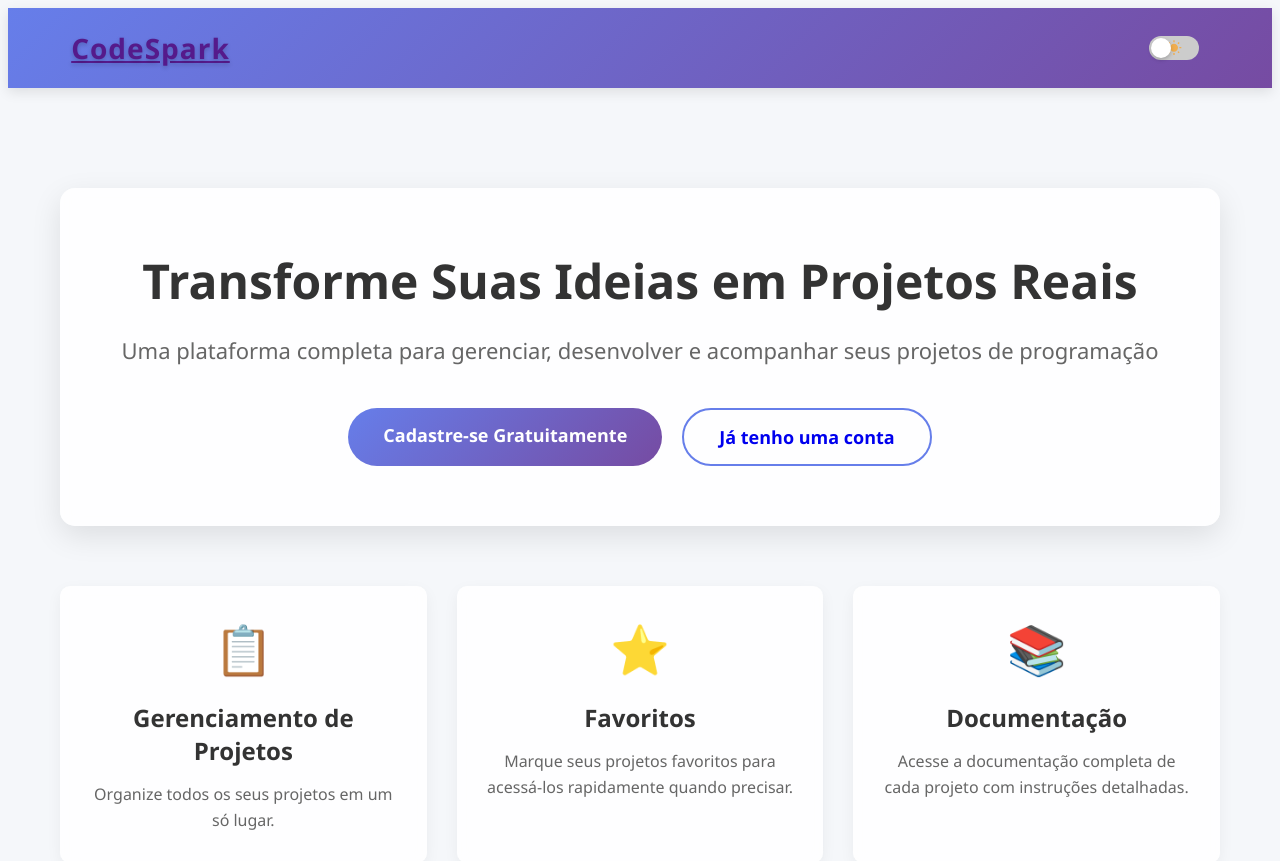
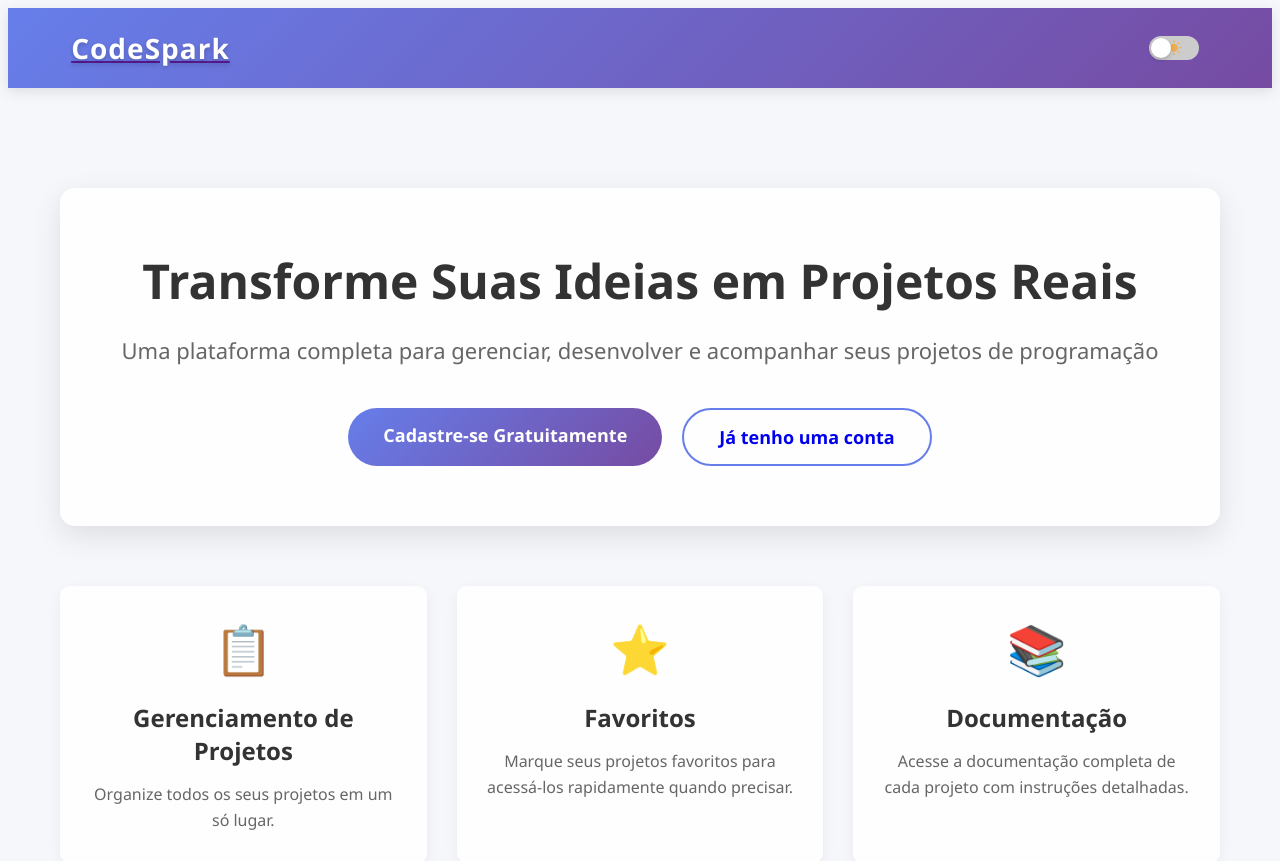
Before and after one commit to Rayoliveir/tcc-ford-enter, an Angular app: page / in a window 1280 px wide. Shown: the top 861 px of the page. Built offline with nearby package versions, Linux system fonts and the light colour scheme.

Commit message:
adicionando link no titulo

```diff
--- a/src/app/pages/index/index.component.html
+++ b/src/app/pages/index/index.component.html
@@ -1,6 +1,6 @@
 <header>
   <a href="">
-  <div class="titulo">CodeSpark</div>
+   <div class=" titulo"><a routerLink="/inicio">CodeSpark</a></div>
   </a>
   <app-theme-toggle></app-theme-toggle>
 </header>
--- a/src/app/pages/index/index.component.scss
+++ b/src/app/pages/index/index.component.scss
@@ -84,7 +84,10 @@ header {
   letter-spacing: 1px;
   text-shadow: 0 2px 4px rgba(0, 0, 0, 0.2);
 }
-
+.titulo a {
+  color: #fff;
+  text-decoration: none;
+}
 /* Main Content */
 .container {
   max-width: 1200px;
--- a/src/app/pages/login/login.component.html
+++ b/src/app/pages/login/login.component.html
@@ -1,5 +1,5 @@
 <header>
-  <div class="titulo">CodeSpark</div>
+   <div class=" titulo"><a routerLink="/inicio">CodeSpark</a></div>
   <app-theme-toggle></app-theme-toggle>
 </header>
 
--- a/src/app/pages/login/login.component.scss
+++ b/src/app/pages/login/login.component.scss
@@ -86,7 +86,10 @@ header {
   letter-spacing: 1px;
   text-shadow: 0 2px 4px rgba(0, 0, 0, 0.2);
 }
-
+.titulo a {
+  color: #fff;
+  text-decoration: none;
+}
 /* Login Form Styles */
 .login-container {
   box-shadow: 0 10px 30px rgba(0, 0, 0, 0.2);
--- a/src/app/pages/register/register.component.html
+++ b/src/app/pages/register/register.component.html
@@ -1,5 +1,8 @@
 <header>
-  <div class="titulo">CodeSpark</div>
+     <div class=" titulo">
+      <a routerLink="/inicio">
+        CodeSpark
+      </a></div>
   <app-theme-toggle></app-theme-toggle>
 </header>
 
--- a/src/app/pages/register/register.component.scss
+++ b/src/app/pages/register/register.component.scss
@@ -87,7 +87,10 @@ header {
   letter-spacing: 1px;
   text-shadow: 0 2px 4px rgba(0, 0, 0, 0.2);
 }
-
+.titulo a {
+  color: #fff;
+  text-decoration: none;
+}
 /* Signup Form Styles */
 .signup-container {
   box-shadow: 0 10px 30px rgba(0, 0, 0, 0.2);
```
